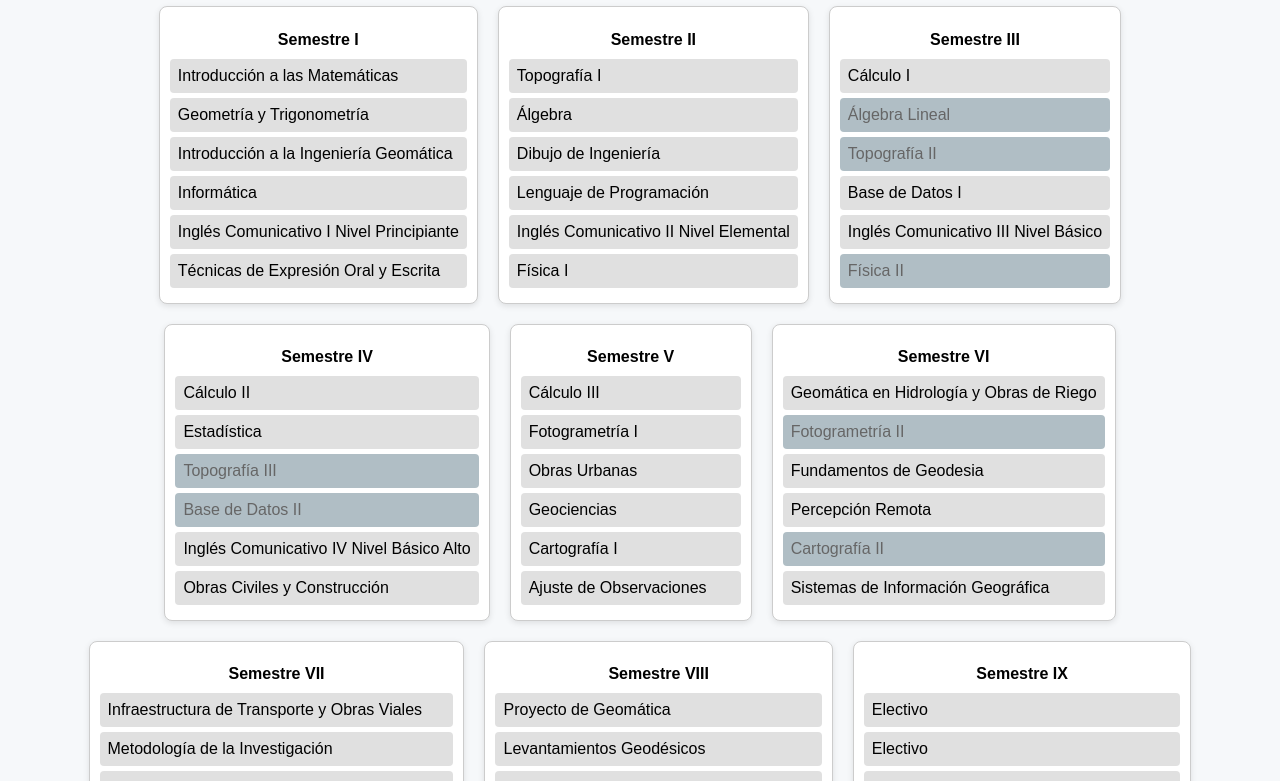
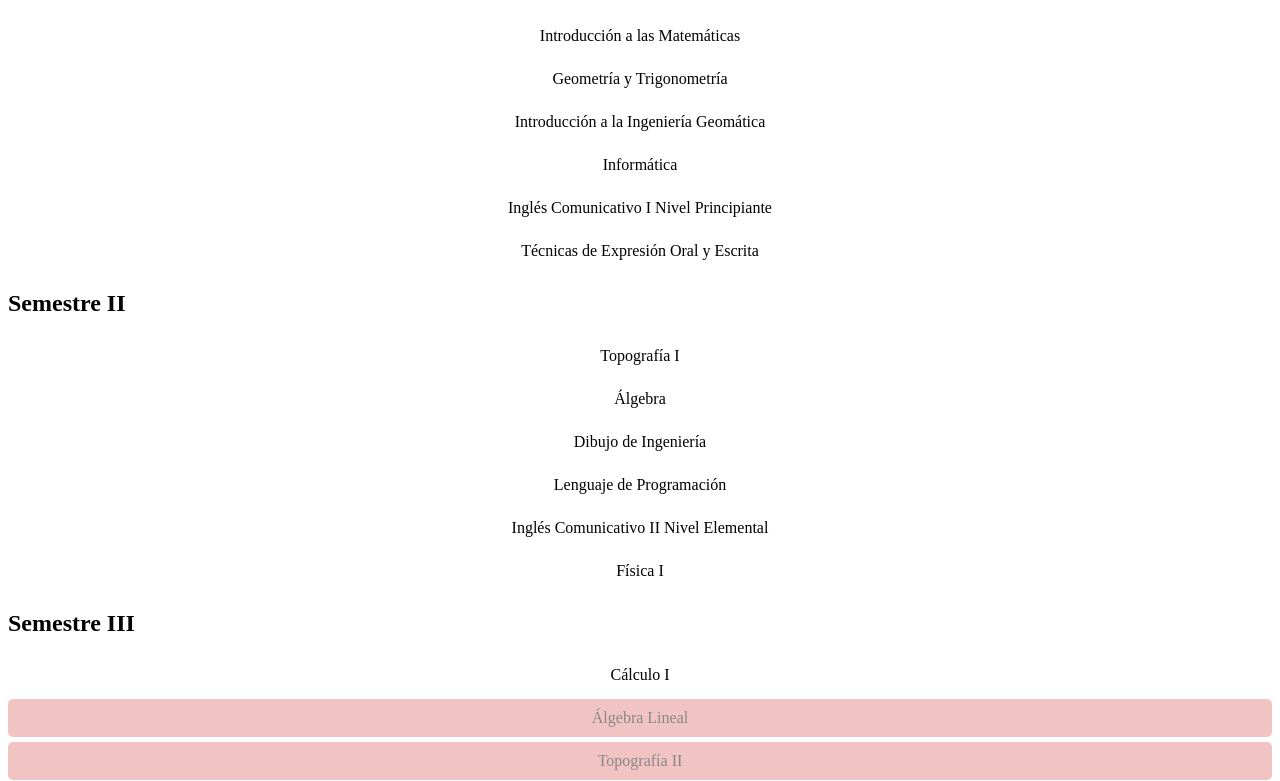
Before and after one commit to conybblen/malla-geomatica-la, a plain HTML site: page index.html in a window 1280 px wide. Shown: the part 110-891 px from the top of the page. Drawn offline with Linux system fonts and the light colour scheme.

Commit message:
style.css

```diff
--- a/style.css
+++ b/style.css
@@ -1,57 +1,28 @@
-body {
-  font-family: Arial, sans-serif;
-  background: #f6f8fa;
-  padding: 20px;
+.ramo {
+  padding: 10px;
+  border-radius: 5px;
+  cursor: pointer;
+  margin-bottom: 5px;
+  text-align: center;
+  transition: background-color 0.3s, color 0.3s;
 }
 
-h1 {
-  text-align: center;
-  margin-bottom: 30px;
+/* Disponible para seleccionar */
+.ramo.disponible {
+  background-color: #f8bbd0; /* rosado claro */
+  color: #333;
 }
 
-.container {
-  display: flex;
-  flex-wrap: wrap;
-  gap: 20px;
-  justify-content: center;
+/* Aprobado */
+.ramo.aprobado {
+  background-color: #b71c1c; /* rojo fuerte */
+  color: white;
+  text-decoration: line-through;
 }
 
-.semestre {
-  border: 1px solid #ccc;
-  background: #fff;
-  border-radius: 8px;
-  padding: 10px;
-  min-width: 220px;
-  box-shadow: 0 2px 6px rgba(0,0,0,0.1);
+/* Bloqueado */
+.ramo.bloqueado {
+  background-color: #f2c3c3; /* rosita grisáceo claro */
+  color: #888;
+  cursor: not-allowed;
 }
-
-.semestre h2 {
-  font-size: 16px;
-  margin-bottom: 10px;
-  text-align: center;
-}
-
-.ramo {
-  padding: 8px;
-  margin: 5px 0;
-  border-radius: 4px;
-  background-color: #e0e0e0;
-  cursor: pointer;
-  transition: 0.3s;
-}
-
-.ramo:hover {
-  background-color: #cfd8dc;
-}
-
-.ramo.aprobado {
-  background-color: #a5d6a7;
-  text-decoration: line-through;
-  color: white;
-}
-
-.ramo.bloqueado {
-  background-color: #b0bec5;
-  cursor: not-allowed;
-  color: #666;
-}
```
